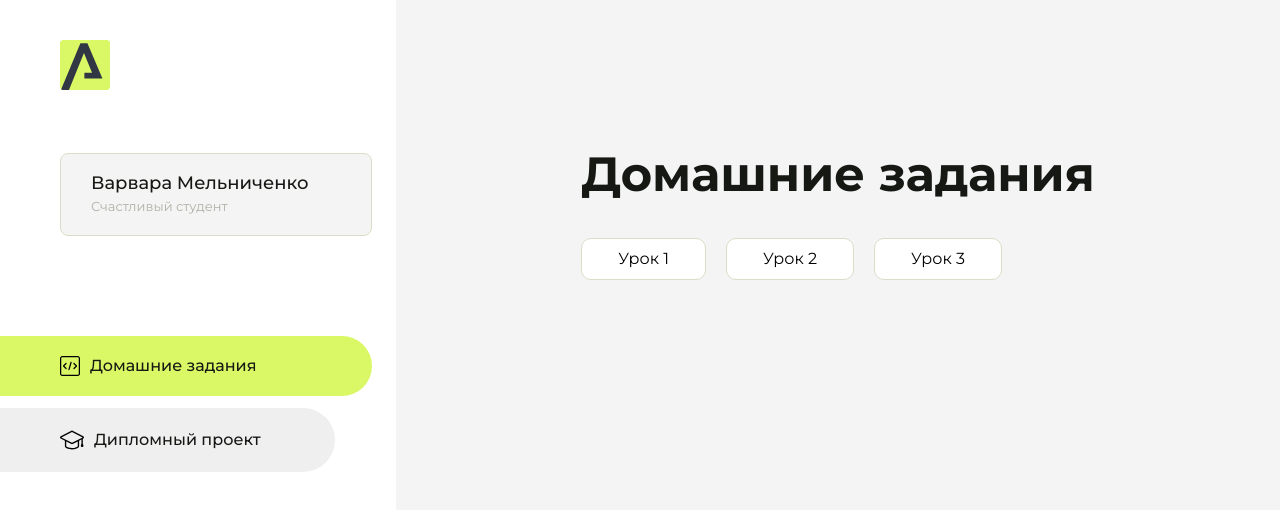
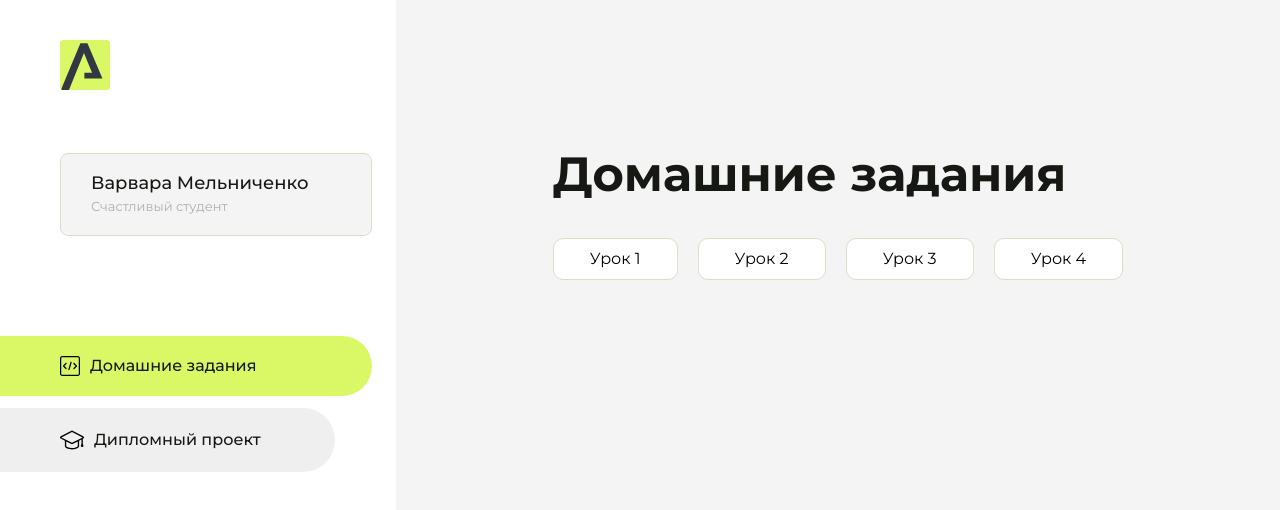
Before and after one commit to 123Varvara/Homework, a plain HTML site: page index.html in a window 1280 px wide. Drawn offline with Linux system fonts and the light colour scheme.

Commit message:
Update index.html

```diff
--- a/index.html
+++ b/index.html
@@ -101,6 +101,9 @@
                     <li class="content__list-item">
                         <a href="homework">Урок 3</a>
                     </li>
+                    <li class="content__list-item">
+                        <a href="homework4">Урок 4</a>
+                    </li>
                 </ul>
             </div>
             <div class="content__block hidden" id="diplomBlock">
```
